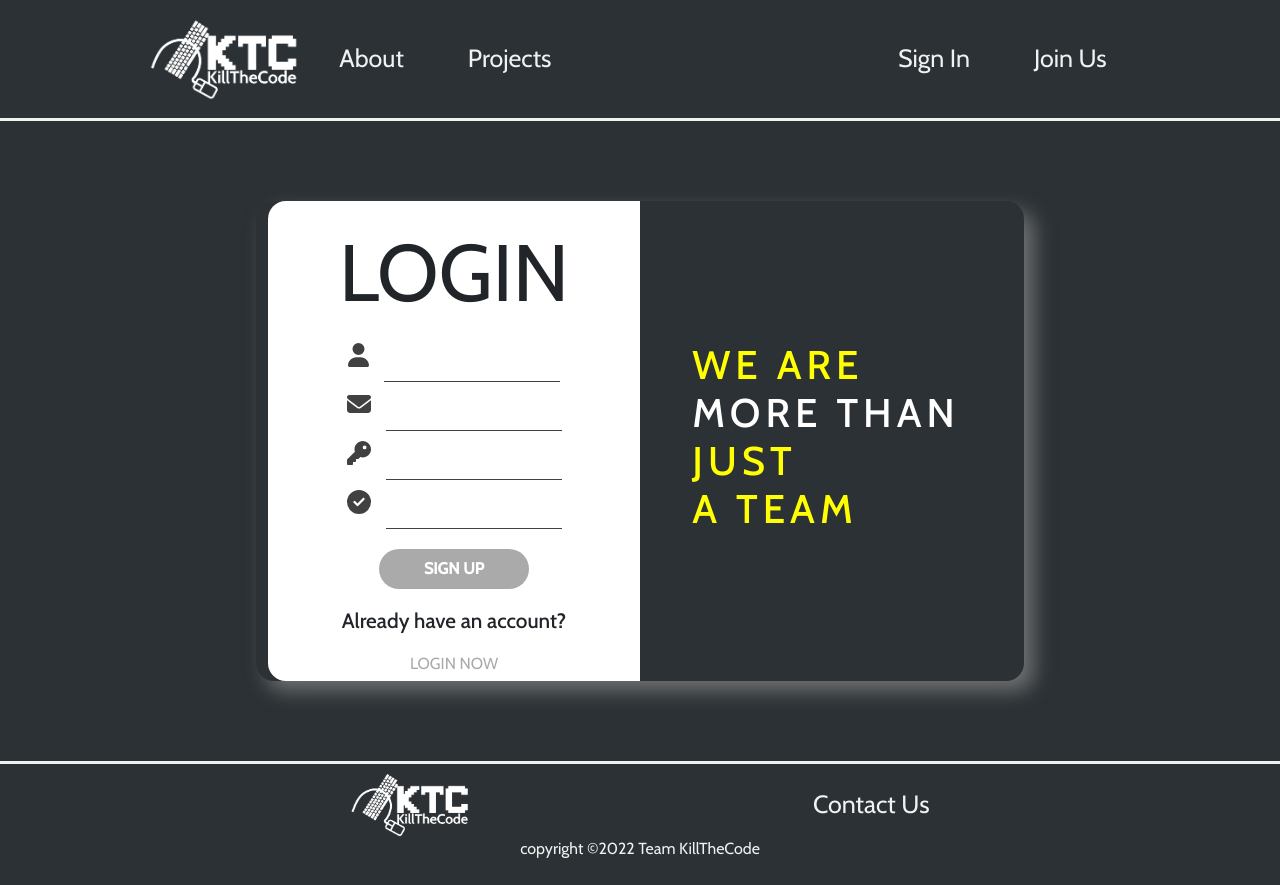
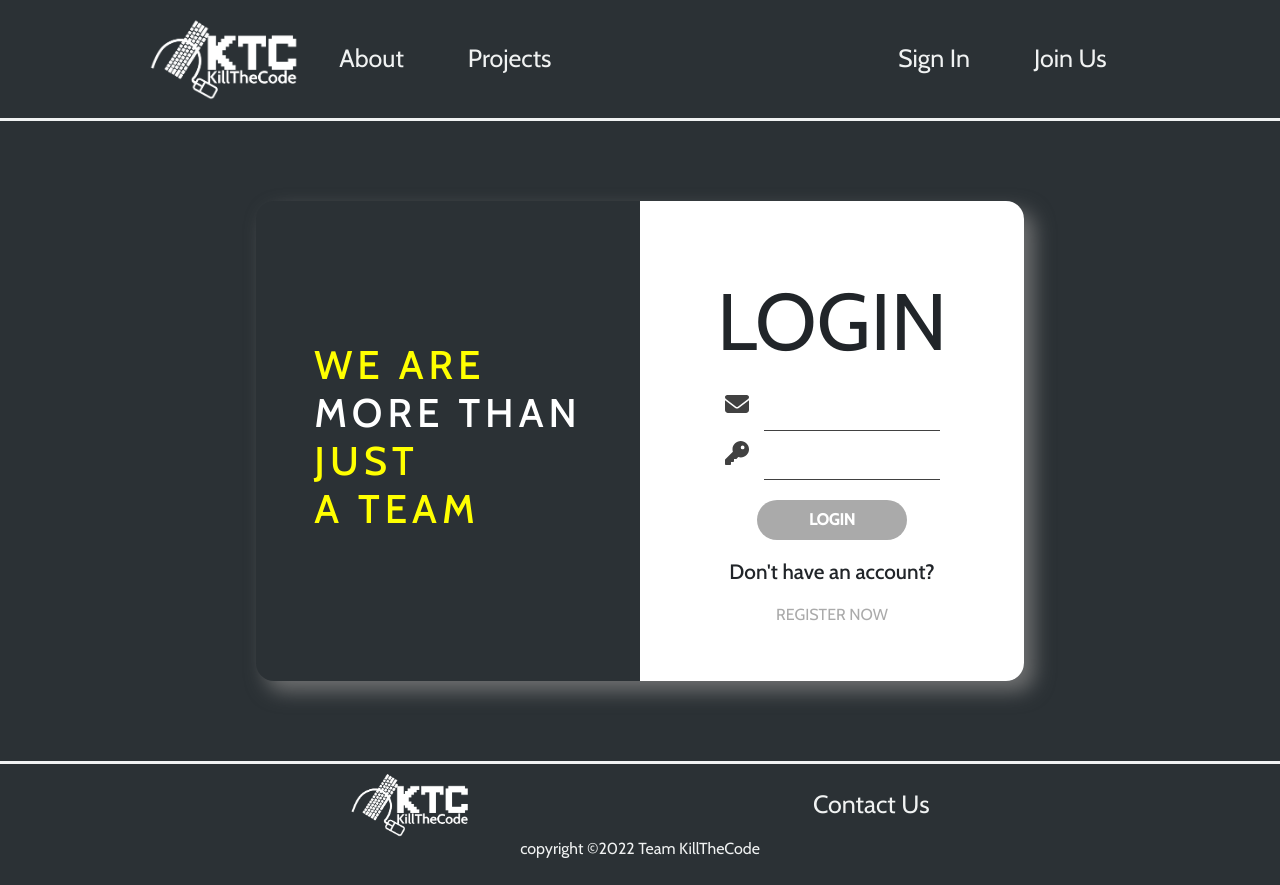
Before and after one commit to Jonghan-park/KillTheCode, a React (Create React App) app in the folder frontend/: page /signin in a window 1280 px wide. Built offline with nearby package versions, Linux system fonts and the light colour scheme.

Commit message:
create login

```diff
--- a/frontend/src/components/JoinUs/JoinUs.css
+++ b/frontend/src/components/JoinUs/JoinUs.css
@@ -20,6 +20,7 @@
     margin:10vh auto 10vh auto;
     height: 60vh;
     width:60%;
+    padding-left: 0;
 
     /* background: linear-gradient(
     to right,
@@ -35,7 +36,7 @@
 
 }
 
-.signInForm{
+.joinInForm{
     width:50%;
     height: 100%;
     background-color:white;
@@ -64,7 +65,7 @@ form{
     padding-bottom: 10px;
 }
 
-.panelContainer {
+.panelContainerJoin {
     display: flex;
     align-items: center;
     justify-content: center;
@@ -126,7 +127,7 @@ a:hover{
     color:#414141;
 }
 
-.panelContainer{
+.panelContainerJoin{
     font-size:2rem;
     letter-spacing: 5px;
     color:yellow;
--- a/frontend/src/components/JoinUs/JoinUs.js
+++ b/frontend/src/components/JoinUs/JoinUs.js
@@ -8,11 +8,11 @@ import {
   faKey,
   faCheckCircle,
 } from "@fortawesome/free-solid-svg-icons";
-function SignIn() {
+function JoinUs() {
   return (
     <>
       <div className="container">
-        <div className="signInForm">
+        <div className="joinInForm">
           <div className="title">REGISTER</div>
           <form>
             <div className="inputGrop">
@@ -41,15 +41,15 @@ function SignIn() {
               />
             </div>
             <button type="submit" className="signUpBtn">
-              SIGN UP
+              JOIN US
             </button>
           </form>
           <div className="existAccount">
             <h2>Already have an account?</h2>
-            <Link to="/joinUs">LOGIN NOW</Link>
+            <Link to="/signin">LOGIN NOW</Link>
           </div>
         </div>
-        <div className="panelContainer">
+        <div className="panelContainerJoin">
           <h1>
             WE ARE
             <br />
@@ -65,4 +65,4 @@ function SignIn() {
   );
 }
 
-export default SignIn;
+export default JoinUs;
--- a/frontend/src/components/SignIn/SignIn.css
+++ b/frontend/src/components/SignIn/SignIn.css
@@ -20,6 +20,7 @@
     margin:10vh auto 10vh auto;
     height: 60vh;
     width:60%;
+    padding-right: 0;
 
     /* background: linear-gradient(
     to right,
@@ -43,8 +44,8 @@
     flex-direction:column;
     justify-content:center;
     align-items: center;
-    border-top-left-radius: 18px;
-    border-bottom-left-radius: 18px;
+    border-top-right-radius: 18px;
+    border-bottom-right-radius: 18px;
     gap: 10px 40px;
 
 }
@@ -64,7 +65,7 @@ form{
     padding-bottom: 10px;
 }
 
-.panelContainer {
+.panelContainerSign {
     display: flex;
     align-items: center;
     justify-content: center;
@@ -126,7 +127,7 @@ a:hover{
     color:#414141;
 }
 
-.panelContainer{
+.panelContainerSign{
     font-size:2rem;
     letter-spacing: 5px;
     color:yellow;
--- a/frontend/src/components/SignIn/SignIn.js
+++ b/frontend/src/components/SignIn/SignIn.js
@@ -2,23 +2,26 @@ import React from "react";
 import "./SignIn.css";
 import { FontAwesomeIcon } from "@fortawesome/react-fontawesome";
 import { Link } from "react-router-dom";
-import {
-  faUser,
-  faEnvelope,
-  faKey,
-  faCheckCircle,
-} from "@fortawesome/free-solid-svg-icons";
+import { faEnvelope, faKey } from "@fortawesome/free-solid-svg-icons";
 function SignIn() {
   return (
     <>
       <div className="container">
+        <div className="panelContainerSign">
+          <h1>
+            WE ARE
+            <br />
+            <span className="more">MORE THAN</span>
+            <br />
+            JUST
+            <br />A TEAM
+            <br />
+          </h1>
+        </div>
+
         <div className="signInForm">
           <div className="title">LOGIN</div>
           <form>
-            <div className="inputGrop">
-              <FontAwesomeIcon icon={faUser} className="signInIcon" />
-              <input type="text" className="inputField" placeholder="User ID" />
-            </div>
             <div className="inputGrop">
               <FontAwesomeIcon icon={faEnvelope} className="signInIcon" />
               <input type="text" className="inputField" placeholder="Email" />
@@ -31,34 +34,15 @@ function SignIn() {
                 placeholder="Password"
               />
             </div>
-            <div className="inputGrop">
-              <FontAwesomeIcon icon={faCheckCircle} className="signInIcon" />
-              <input
-                icon={faCheckCircle}
-                type="text"
-                className="inputField"
-                placeholder="Confirm Password"
-              />
-            </div>
+
             <button type="submit" className="signUpBtn">
-              SIGN UP
+              LOGIN
             </button>
           </form>
           <div className="existAccount">
-            <h2>Already have an account?</h2>
-            <Link to="/joinUs">LOGIN NOW</Link>
+            <h2>Don't have an account?</h2>
+            <Link to="/joinUs">REGISTER NOW</Link>
           </div>
-        </div>
-        <div className="panelContainer">
-          <h1>
-            WE ARE
-            <br />
-            <span className="more">MORE THAN</span>
-            <br />
-            JUST
-            <br />A TEAM
-            <br />
-          </h1>
         </div>
       </div>
     </>
```
